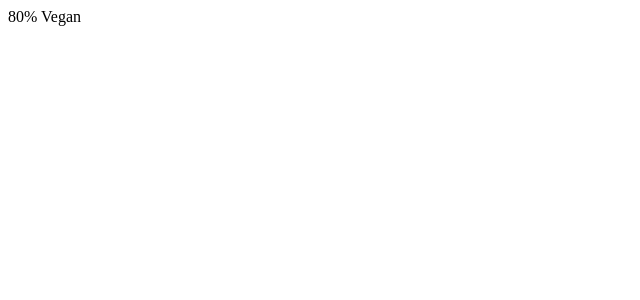
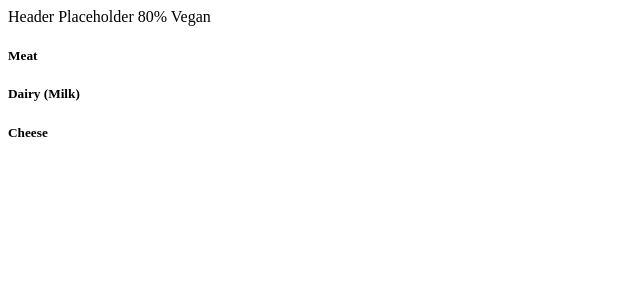
Before and after one commit to matthew-colapietro/80-percent-vegan, a React (Create React App) app in the folder Post-Program/80-percent-vegan/: page / in a window 1280 px wide. Shown: the top 300 px of the page, without its empty margins (0-640 px from the left). Built offline with nearby package versions, Linux system fonts and the light colour scheme.

Commit message:
added boostrap and added componenets with skeleton structure

```diff
--- a/Post-Program/80-percent-vegan/package.json
+++ b/Post-Program/80-percent-vegan/package.json
@@ -6,6 +6,7 @@
     "@testing-library/jest-dom": "^4.2.4",
     "@testing-library/react": "^9.5.0",
     "@testing-library/user-event": "^7.2.1",
+    "bootstrap": "^4.5.2",
     "react": "^16.13.1",
     "react-dom": "^16.13.1",
     "react-scripts": "3.4.1"
--- a/Post-Program/80-percent-vegan/src/components/App.js
+++ b/Post-Program/80-percent-vegan/src/components/App.js
@@ -1,11 +1,38 @@
 import React, { Component } from "react";
+import Cheese from './Cheese';
+import Meat from './Meat';
+import Dairy from './Dairy';
 
 class App extends Component {
+  constructor() {
+    super();
+
+    this.state = {
+      currentSelection: '',
+    }
+
+  this.informationDisplay = this.informationDisplay.bind(this);
+  }
+
+  informationDisplay() {
+
+  }
 
   render() {
     return (
       <div>
-        80% Vegan
+
+        <div>
+          Header Placeholder 80% Vegan
+          <h5>Meat</h5>
+          <h5>Dairy (Milk)</h5>
+          <h5>Cheese</h5>
+        </div>
+
+        <div>
+
+        </div>
+
       </div>
     )
   }
--- /dev/null
+++ b/Post-Program/80-percent-vegan/src/components/Cheese.js
@@ -0,0 +1,15 @@
+import React, { Component } from "react";
+
+class Cheese extends Component {
+
+  render () {
+    return (
+      <div>
+        <p>This is the cheese section</p>
+      </div>
+    )
+  }
+
+}
+
+export default Cheese;
--- /dev/null
+++ b/Post-Program/80-percent-vegan/src/components/Dairy.js
@@ -0,0 +1,15 @@
+import React, { Component } from "react";
+
+class Dairy extends Component {
+
+  render () {
+    return (
+      <div>
+        <p>This is the dairy section</p>
+      </div>
+    )
+  }
+
+}
+
+export default Dairy;
--- /dev/null
+++ b/Post-Program/80-percent-vegan/src/components/Meat.js
@@ -0,0 +1,15 @@
+import React, { Component } from "react";
+
+class Meat extends Component {
+
+  render () {
+    return (
+      <div>
+        <p>This is the meat section</p>
+      </div>
+    )
+  }
+
+}
+
+export default Meat;
```
Also changed, not shown: 1 other file (tests, documents, lock files or other folders).
